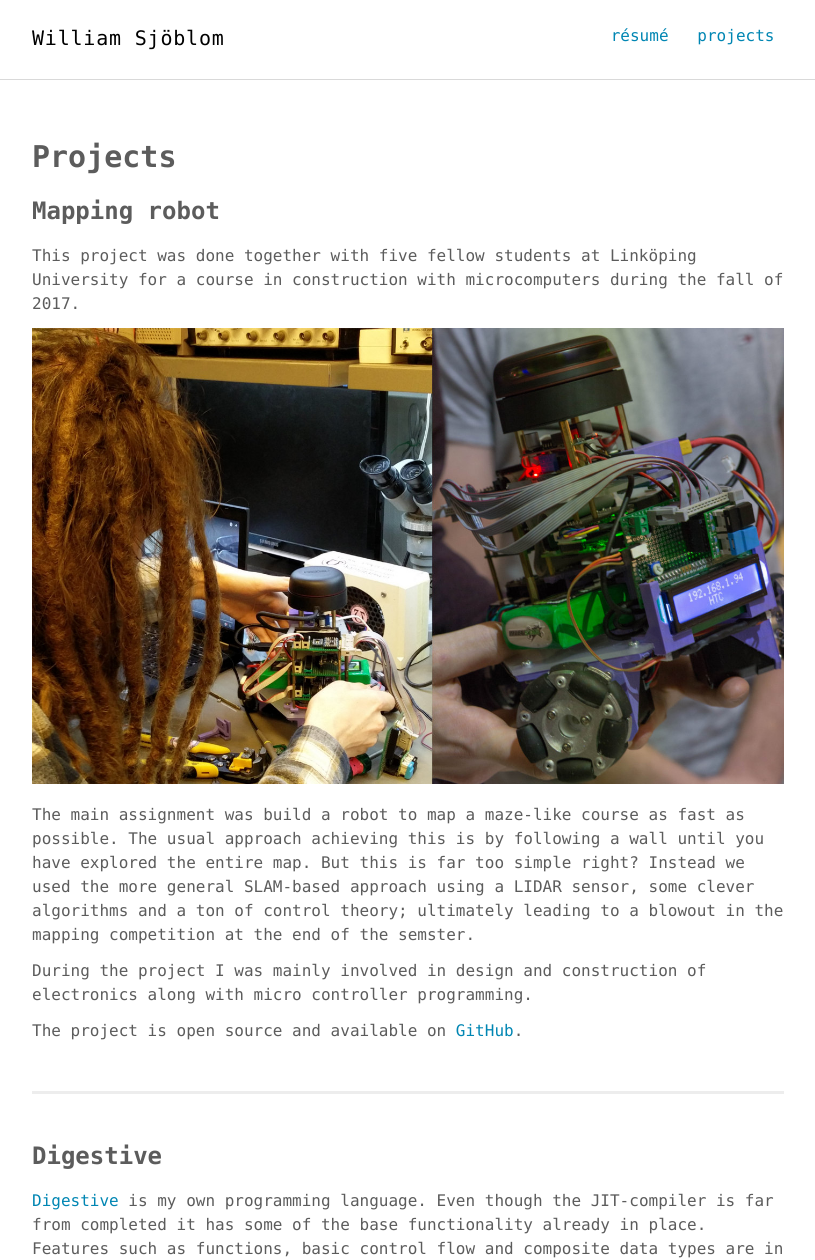
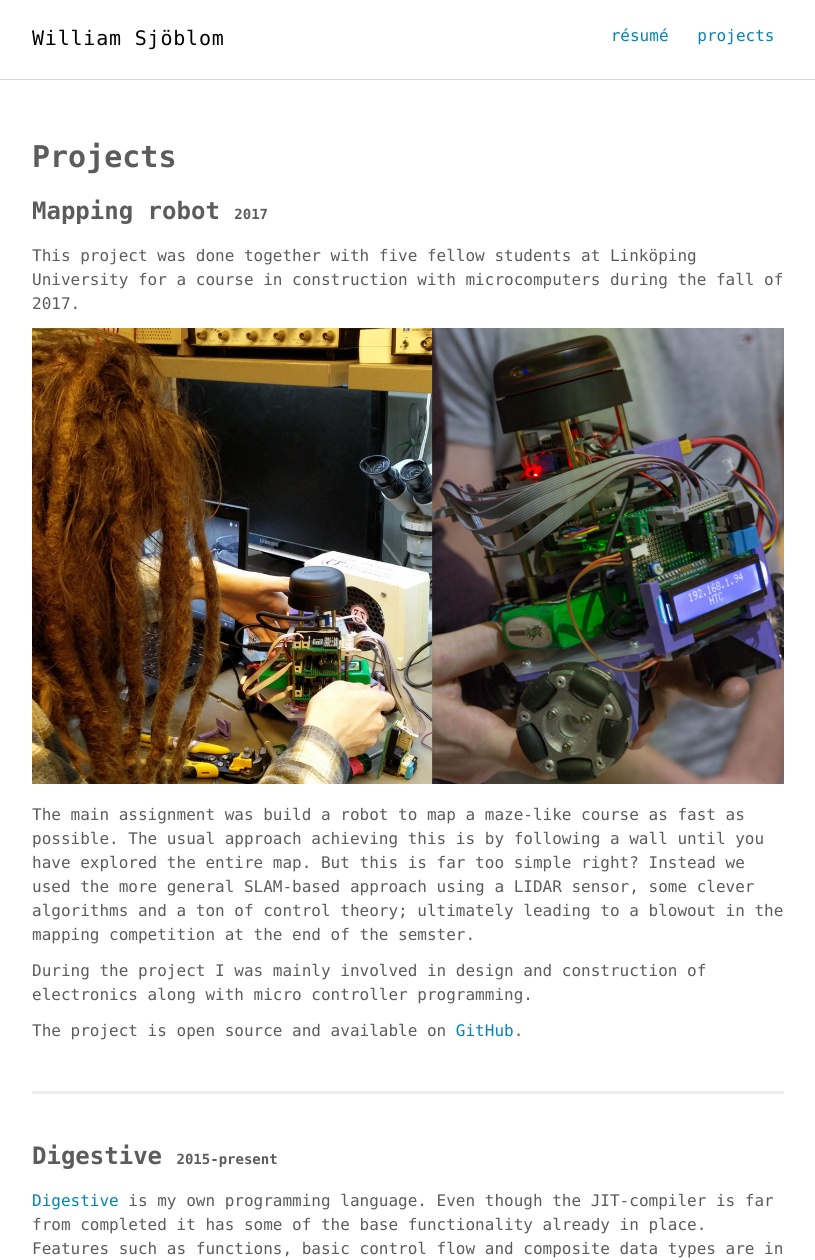
Before and after one commit to williamsjoblom/williamsjoblom.github.io, a Jekyll site: the page built from portfolio.md, in a window 1280 px wide. Shown: the top 1260 px of the page, without its empty margins (232-1047 px from the left). Built offline with Jekyll 4.4.1, drawn with Linux system fonts in a browser that asks for light colours.

Commit message:
Add project years to projects page

```diff
--- a/assets/scss/main.scss
+++ b/assets/scss/main.scss
@@ -6,3 +6,7 @@
 
 @import "layout";
 @import "syntax-highlighting";
+
+h3 span {
+  font-size: 14px;
+}
--- a/portfolio.md
+++ b/portfolio.md
@@ -4,7 +4,7 @@ title: Projects
 permalink: /projects/
 ---
 
-### Mapping robot
+### Mapping robot <span>2017</span>
 This project was done together with five fellow students at Linköping University for a course in construction with microcomputers during the fall of 2017.
 
 ![](../assets/images/kartrobot.jpg "Mapping robot")
@@ -17,7 +17,7 @@ The project is open source and available on [GitHub](https://github.com/williams
 
 <div class="divider"></div>
 
-### Digestive
+### Digestive <span>2015-present</span>
 [Digestive](https://github.com/williamsjoblom/compiler-experiment) is my own programming language. Even though the JIT-compiler is far from completed it has some of the base functionality already in place. Features such as functions, basic control flow and composite data types are in a working state. One of the compilers main features is its ability to hotswap code at runtime. This means that one can magically make changes to the source code of a running program without having to restart it for the changes to have effect!
 
 _Here are a few code examples:_
```
Also changed, not shown: other parts of portfolio.md (+1 -1 lines).
